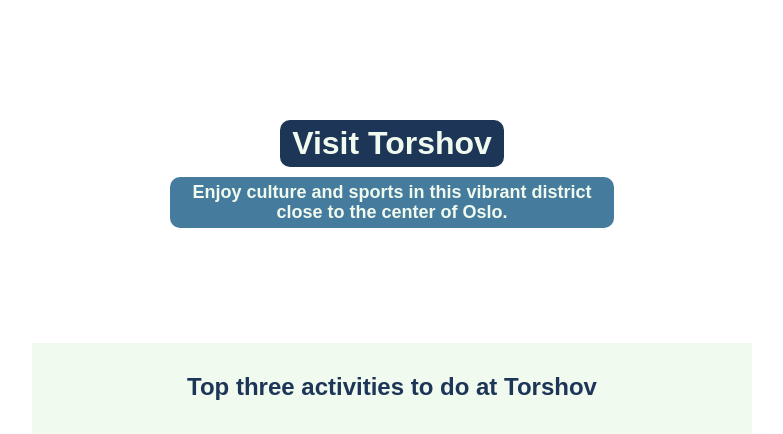
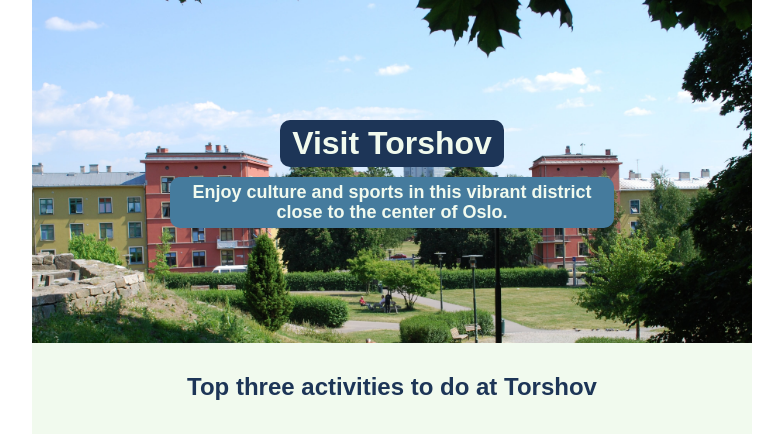
Before and after one commit to novosadkatya/srimba-project1, a website built with Vite: page index.html in a window 1280 px wide. Shown: the top 434 px of the page, without its empty margins (248-1031 px from the left). Built offline with nearby package versions, Linux system fonts and the light colour scheme; files whose address does not match are found by name.

Commit message:
Update styles.css

```diff
--- a/styles.css
+++ b/styles.css
@@ -41,7 +41,7 @@ body {
 
 .hero-section {
     height: 343px;
-    background-image: url("images/torshov.jpg");
+    background-image: url("torshov.jpg");
     background-size: cover;
     display: flex;
     flex-direction: column;
```
